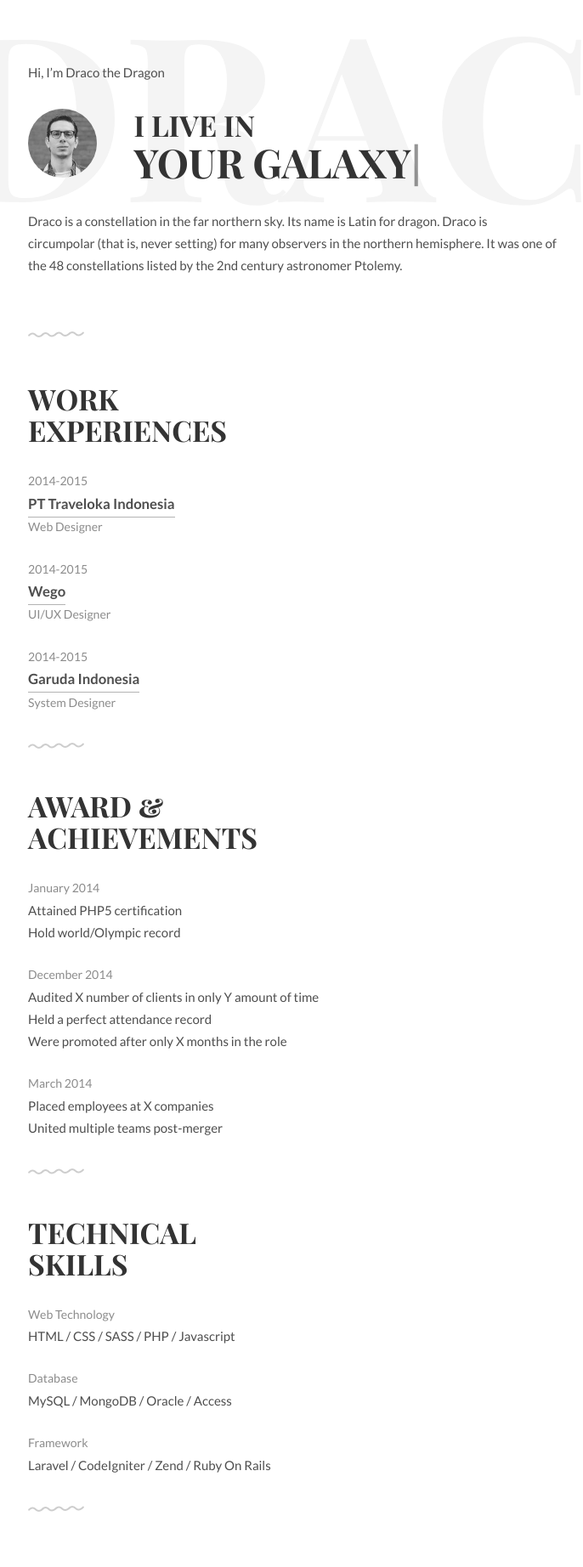
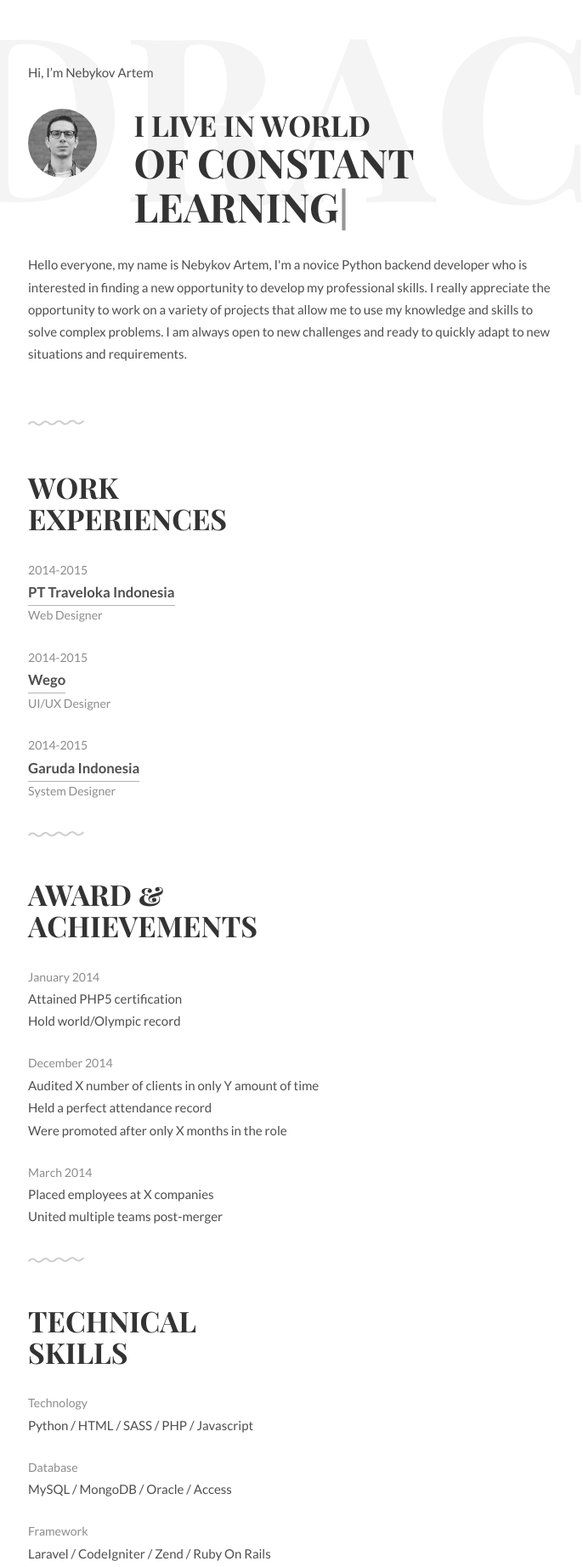
Before and after one commit to NBKRTM/NebykovSummary, a plain HTML site: page index.html in a window 1280 px wide. Shown: the part 100-1944 px from the top of the page at 85% size, without its empty margins (296-982 px from the left). Drawn offline with Linux system fonts and the light colour scheme.

Commit message:
update index.html

```diff
--- a/index.html
+++ b/index.html
@@ -43,16 +43,16 @@
 	<!-- Introduction -->
 	<div class="intro section" id="about">
 		<div class="container">
-			<p>Hi, I’m Draco the Dragon</p>
+			<p>Hi, I’m Nebykov Artem</p>
 			<div class="units-row units-split wrap">
 				<div class="unit-20">
 					<img src="img/ava.jpg" alt="Avatar">
 				</div>
 				<div class="unit-80">
-					<h1>I live in<br><span id="typed"></span></h1>
+					<h1>I live in world<br><span id="typed"></span></h1>
 				</div>
 				<p>
-					Draco is a constellation in the far northern sky. Its name is Latin for dragon. Draco is circumpolar (that is, never setting) for many observers in the northern hemisphere. It was one of the 48 constellations listed by the 2nd century astronomer Ptolemy.
+					Hello everyone, my name is Nebykov Artem, I'm a novice Python backend developer who is interested in finding a new opportunity to develop my professional skills. I really appreciate the opportunity to work on a variety of projects that allow me to use my knowledge and skills to solve complex problems. I am always open to new challenges and ready to quickly adapt to new situations and requirements.
 				</p>
 			</div>
 		</div>
@@ -108,8 +108,8 @@
 		<div class="container">
 			<h1>Technical<br>Skills</h1>
 			<ul class="skill-list list-flat">
-				<li>Web Technology</li>
-				<li>HTML / CSS / SASS / PHP / Javascript</li>
+				<li>Technology</li>
+				<li>Python / HTML / SASS / PHP / Javascript</li>
 			</ul>
 			<ul class="skill-list list-flat">
 				<li>Database</li>
@@ -133,11 +133,11 @@
 		<div class="container">
 			<div class="units-row">
 			    <div class="unit-50">
-			    	<p>Handcrafted by Afnizar Nur Ghifari</p>
+			    	<p>Handcrafted by Nebykov Artem</p>
 			    </div>
 			    <div class="unit-50">
 					<ul class="social list-flat right">
-						<li><a href="mailto:afnizarhilmi@gmail.com"><i class="fa fa-send"></i></a></li>
+						<li><a href="mailto:nbkrtm2000@icloud.com"><i class="fa fa-send"></i></a></li>
 						<li><a href="http://twitter.com/afnizarnur"><i class="fa fa-twitter"></i></a></li>
 						<li><a href="http://dribbble.com/afnizarnur"><i class="fa fa-dribbble"></i></a></li>
 						<li><a href="http://behance.com/afnizarnur"><i class="fa fa-behance"></i></a></li>
@@ -155,7 +155,7 @@
     <script>
 		function newTyped(){}$(function(){$("#typed").typed({
 		// Change to edit type effect
-		strings: ["far northern sky", "your galaxy", "everywhere"],
+		strings: ["of code", "of constant learning", "of endless possibilities"],
 
 		typeSpeed:90,backDelay:700,contentType:"html",loop:!0,resetCallback:function(){newTyped()}}),$(".reset").click(function(){$("#typed").typed("reset")})});
     </script>
```
